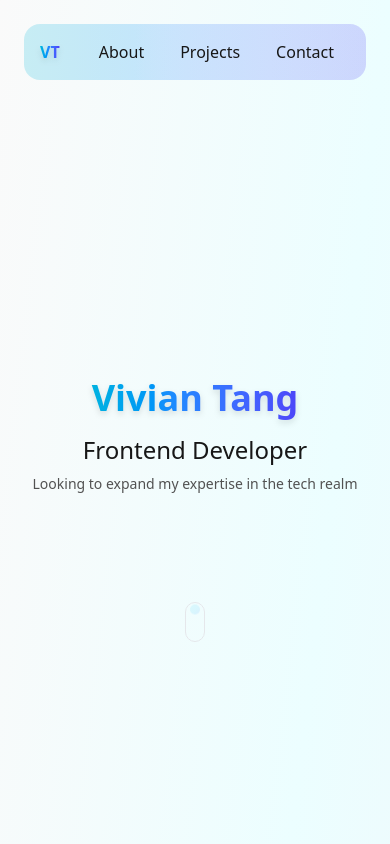
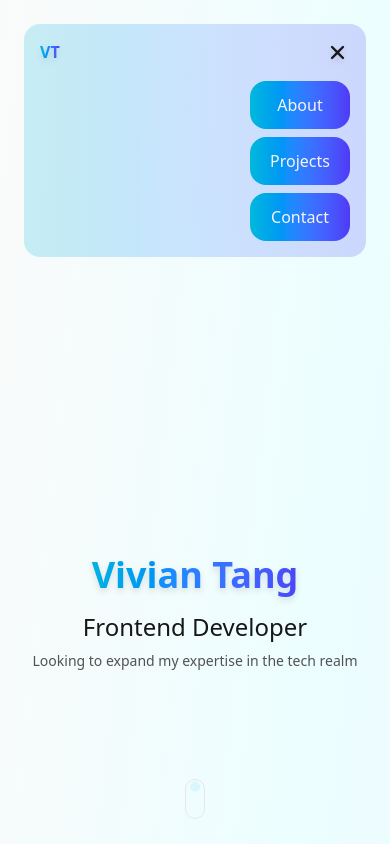
Before and after one commit to viviantangdev/portfolio, a React (Vite) app: page / in a window 390 px wide. Shown: the top 844 px of the page. Built offline with nearby package versions, Linux system fonts and the light colour scheme.

Commit message:
navbar resopnsive with hamberger

```diff
--- a/src/components/Navbar.jsx
+++ b/src/components/Navbar.jsx
@@ -1,11 +1,19 @@
+import { useState } from 'react';
+import { IoIosClose, IoIosMenu } from 'react-icons/io';
 import { navigation } from '../data/navigation';
+import AnimationScale from './AnimationScale';
+import { IoClose , IoMenu} from "react-icons/io5";
 
-// TODO Create and add Navbar to App.jsx
+// TODO Hamburger and toogle light/dark mode
 const Navbar = () => {
+  const [isOpen, setIsOpen] = useState(true);
   return (
     <nav aria-label='Main navigation' className='navbar'>
+      {/*Desktop menu*/}
+      <div className='hidden sm:flex sm:justify-between'>
+        {/*Logo*/}
         <span className='gradient-text pointer-events-none'>VT</span>
-      <ol className='flex gap-1'>
+        <ol className='hidden gap-1 sm:flex'>
           {navigation.map((nav) => (
             <li key={nav.key}>
               <a href={nav.link} className='gradient-text-hover px-4 py-1'>
@@ -14,6 +22,41 @@ const Navbar = () => {
             </li>
           ))}
         </ol>
+      </div>
+      {/*Mobile menu*/}
+      <div className='flex flex-col items-end'>
+        <div className='flex justify-between w-full sm:hidden'>
+          {/*Logo*/}
+          <span className='gradient-text pointer-events-none'>VT</span>
+          <button
+            type='button'
+            aria-label='toggle menu'
+            onClick={() => setIsOpen(!isOpen)}
+            className='sm:hidden'
+          >
+            {isOpen ? <IoClose size={25} className='drop-shadow-md' /> : <IoMenu size={25}  className='drop-shadow-md'/>}
+          </button>
+        </div>
+        {/*Drawer */}
+        {isOpen && (
+          <ol className='mt-4 space-y-2 '>
+            {navigation.map((nav) => (
+              <AnimationScale>
+
+              <li key={nav.key} className='text-center gradient-btn'>
+                <a
+                  href={nav.link}
+                  onClick={() => setIsOpen(!isOpen)}
+                  className=''
+                >
+                  {nav.title}
+                </a>
+              </li>
+              </AnimationScale>
+            ))}
+          </ol>
+        )}
+      </div>
     </nav>
   );
 };
--- a/src/index.css
+++ b/src/index.css
@@ -186,7 +186,7 @@ footer {
 }
 
 .navbar {
-  @apply flex justify-between items-center p-4 mt-6 max-w-[550px] mx-auto
+  @apply p-4 mt-6 max-w-[550px] mx-auto
   rounded-2xl
   bg-gradient-to-r from-cyan-500/20 via-blue-500/20 to-indigo-600/20;
   @variant dark {
```
Lines whose indentation alone changed are shown as unchanged.
